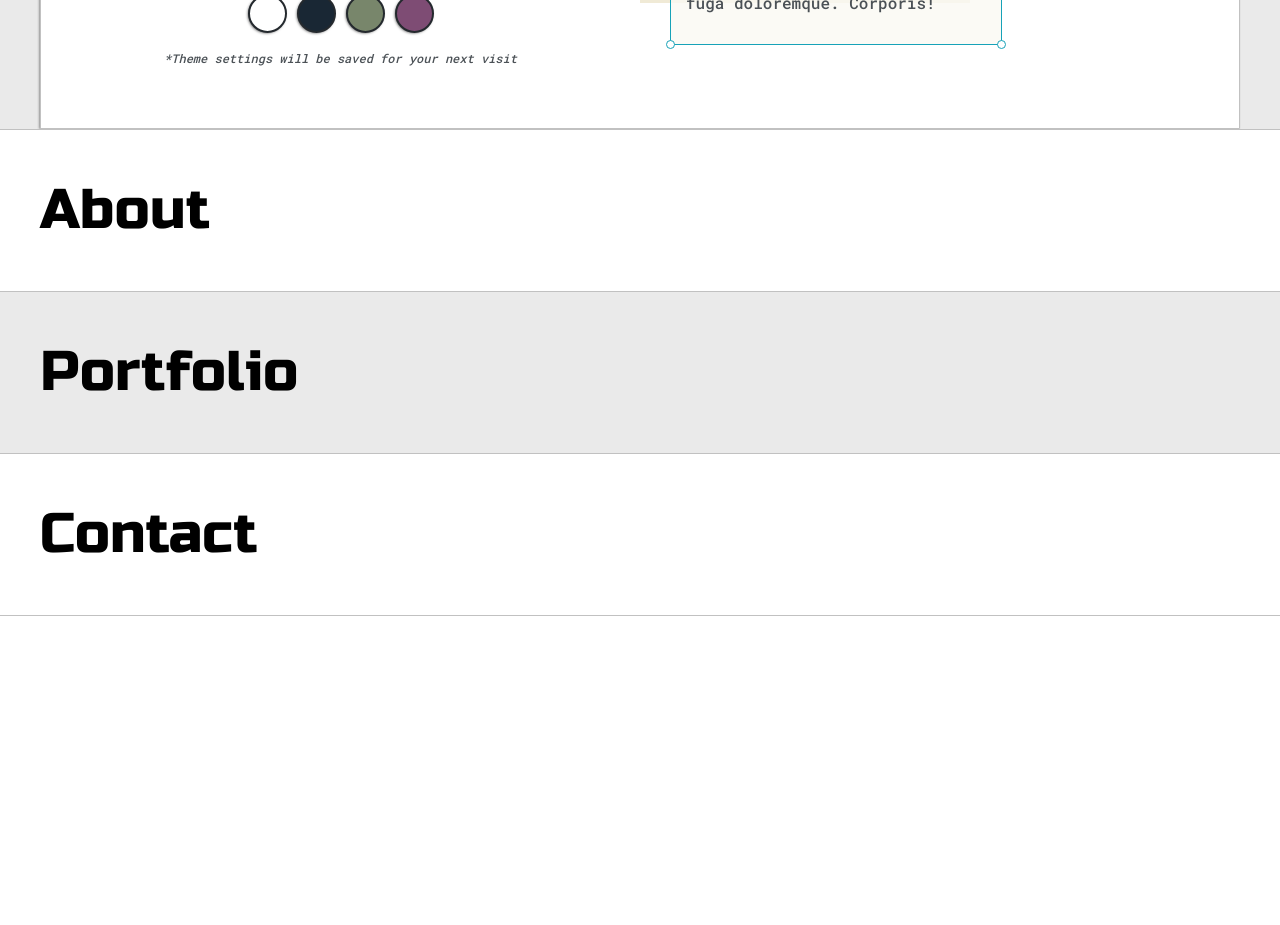
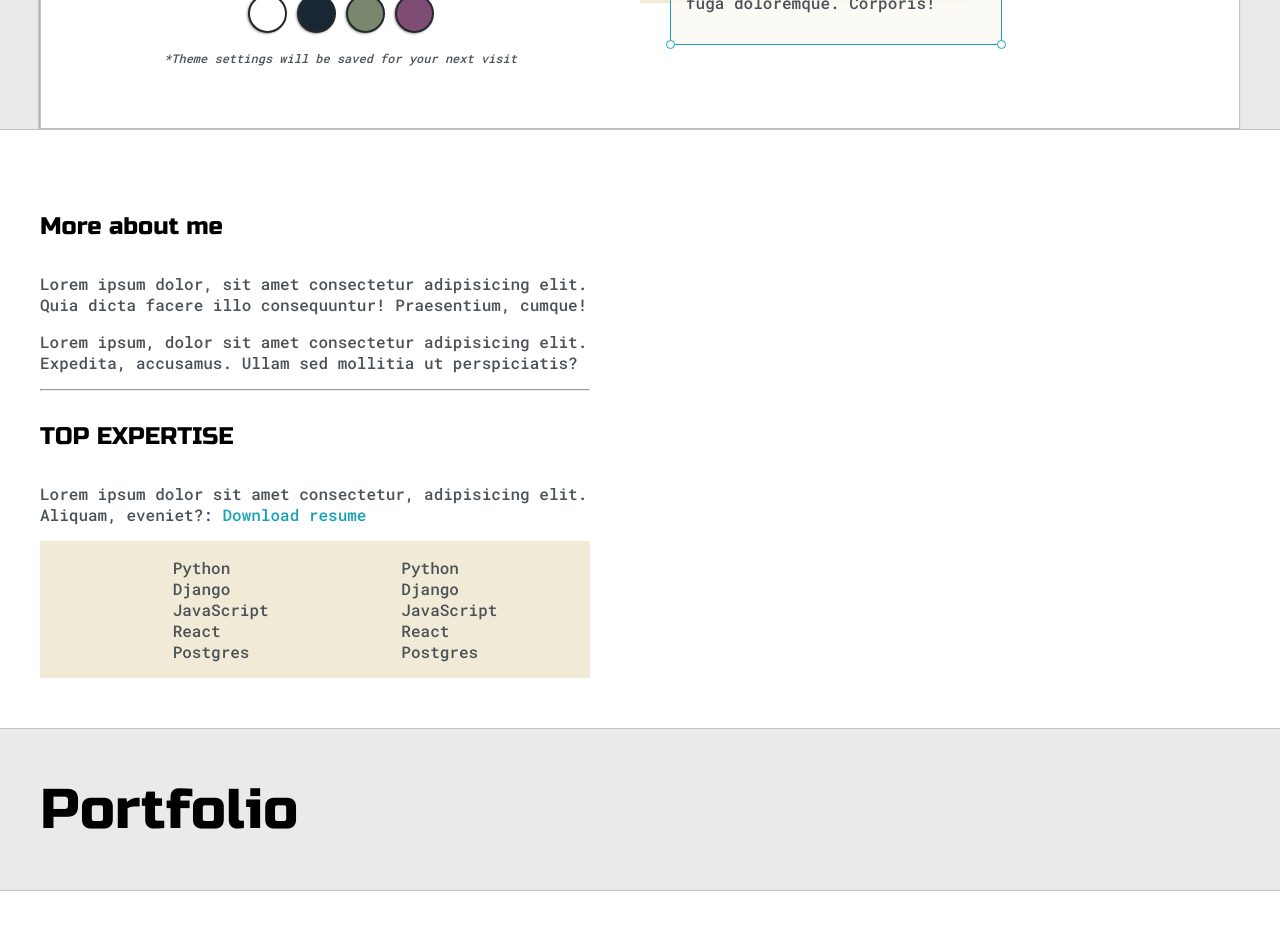
Before and after one commit to littlenines/portfolio-2.0, a Nuxt app: page / in a window 1280 px wide. Shown: the part 540-1465 px from the top of the page. Before the commit the page ends 1156 px from the top, so only its background shows below. Built offline with nearby package versions, Linux system fonts and the light colour scheme.

Commit message:
add about me section

```diff
--- a/pages/index.vue
+++ b/pages/index.vue
@@ -55,7 +55,37 @@
 
     <section class="s2">
       <div class="main-container">
-        <h1>About</h1>
+        <div class="about-wrapper">
+          <div class="about-me">
+            <h4>More about me</h4>
+            <p>Lorem ipsum dolor, sit amet consectetur adipisicing elit. Quia dicta facere illo consequuntur! Praesentium, cumque!</p>
+            <p>Lorem ipsum, dolor sit amet consectetur adipisicing elit. Expedita, accusamus. Ullam sed mollitia ut perspiciatis?</p>
+
+            <hr>
+
+            <h4>TOP EXPERTISE</h4>
+            <p>Lorem ipsum dolor sit amet consectetur, adipisicing elit. Aliquam, eveniet?: <a href="">Download resume</a> </p>
+
+            <div id="skills">
+              <ul>
+                <li>Python</li>
+                <li>Django</li>
+                <li>JavaScript</li>
+                <li>React</li>
+                <li>Postgres</li>
+              </ul>
+
+              <ul>
+                <li>Python</li>
+                <li>Django</li>
+                <li>JavaScript</li>
+                <li>React</li>
+                <li>Postgres</li>
+              </ul>
+            </div>
+          </div>
+          <div class="social-links" />
+        </div>
       </div>
     </section>
 
```
